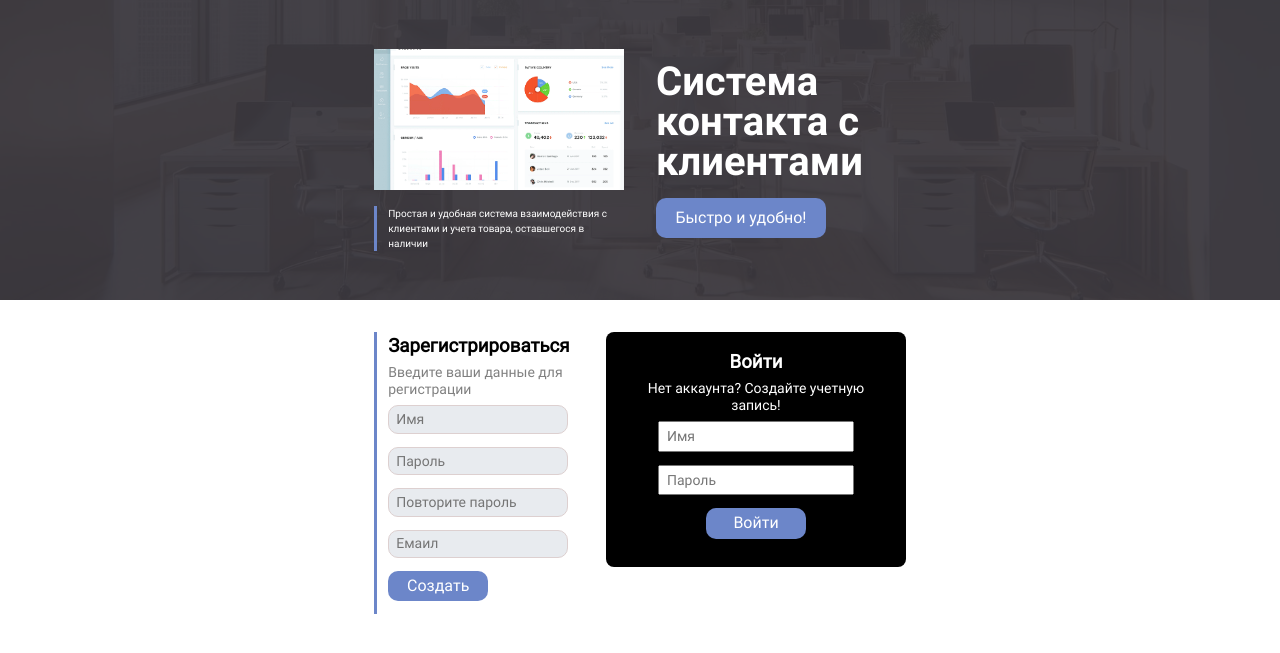
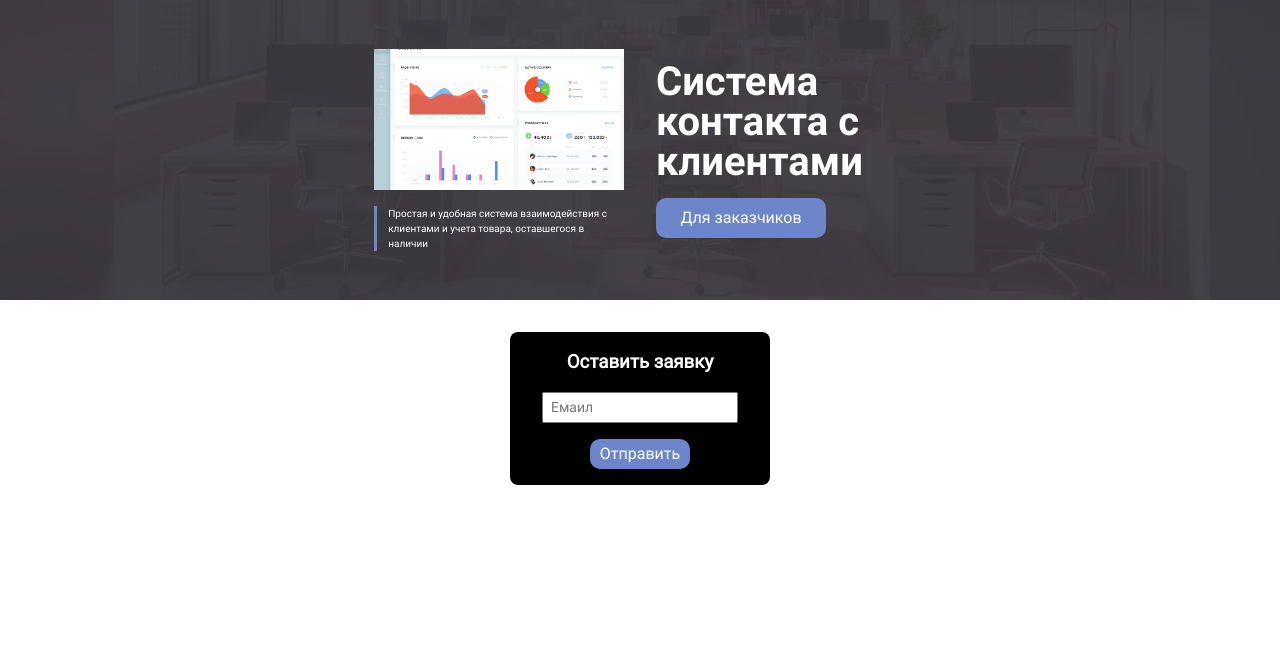
Before and after one commit to NeoScripter/thesis-crm, a PHP site: page / in a window 1280 px wide. Shown: the top 653 px of the page. Run offline with PHP 8.4, Linux system fonts and the light colour scheme.

Commit message:
Added the user field

```diff
--- a/index.php
+++ b/index.php
@@ -1,5 +1,6 @@
 <?php
     session_start();
+    $code_field = isset($_SESSION["code-verified"]) ? 'flex' : 'none';
 ?>
 
 <!DOCTYPE html>
@@ -23,7 +24,7 @@
             </div>
             <div class="intro-header">
                 <h1 class="intro-h1">Система контакта с клиентами</h1>
-                <div class="logo">Быстро и удобно!</div>
+                <div class="switch-user">Для заказчиков</div>
             </div>
         </section>
         <section class="form-wrapper">
@@ -48,6 +49,18 @@
                 </form>
             </div>
         </section>
+        <section class="order-wrapper">
+            <form action="" class="index-order" method="post">
+                <h3>Оставить заявку</h3>
+                <input type="email" name="email" placeholder="Емаил">
+                <button type="submit" name="submit" class="submit-btn">Отправить</button>
+            </form>
+            <form action="" class="code-verify" method="post" style="<?php echo 'display: ' . $code_field; ?>">
+                <p>На указанный вами емаил отправлен 6-значный код. Введите его в поле снизу</p>
+                <input type="number" name="code" placeholder="Код">
+                <button type="submit" name="submit" class="submit-btn">Подтвердить</button>
+            </form>
+        </section>
     </div>
 </body>
 </html>
--- a/script.js
+++ b/script.js
@@ -0,0 +1,16 @@
+document.addEventListener('DOMContentLoaded', () => {
+    const userSwitchBtn = document.querySelector('.switch-user');
+    const formWrapper = document.querySelector('.form-wrapper');
+    const orderWrapper = document.querySelector('.order-wrapper');
+    userSwitchBtn.addEventListener('click', () => {
+        if (formWrapper.style.display === 'flex') {
+            formWrapper.style.display = 'none';
+            orderWrapper.style.display = 'flex';
+            userSwitchBtn.textContent = 'Для клиентов';
+        } else {
+            formWrapper.style.display = 'flex';
+            orderWrapper.style.display = 'none';
+            userSwitchBtn.textContent = 'Для заказчиков';
+        }
+    });
+});
--- a/style.css
+++ b/style.css
@@ -72,22 +72,46 @@ body {
     line-height: 1;
 }
 
-.intro-header .logo {
+.intro-header .switch-user {
     padding: 0.5em 1em;
     background-color: var(--btn-color);
     margin-top: 1rem;
     width: 170px;
     text-align: center;
     border-radius: 10px;
+    cursor: pointer;
 }
 
 .form-wrapper {
-    display: flex;
+    display: none;
     justify-content: center;
     align-items: flex-start;
     flex-wrap: wrap;
     gap: 2rem;
     padding: 2rem;
+}
+
+.order-wrapper {
+    display: flex;
+    justify-content: center;
+    padding: 2rem;
+}
+
+.index-order,
+.code-verify {
+    display: flex;
+    flex-direction: column;
+    align-items: center;
+    background-color: black;
+    color: #fff;
+    padding: 1rem 2rem;
+    border-radius: 8px;
+    gap: 1rem;
+}
+
+.order-wrapper input {
+    padding: 0.2em 0.5em;
+    font-size: 14px;
 }
 
 .index-signup {
```
Also changed, not shown: classes/dbh.classes.php (+13 -1 lines).
